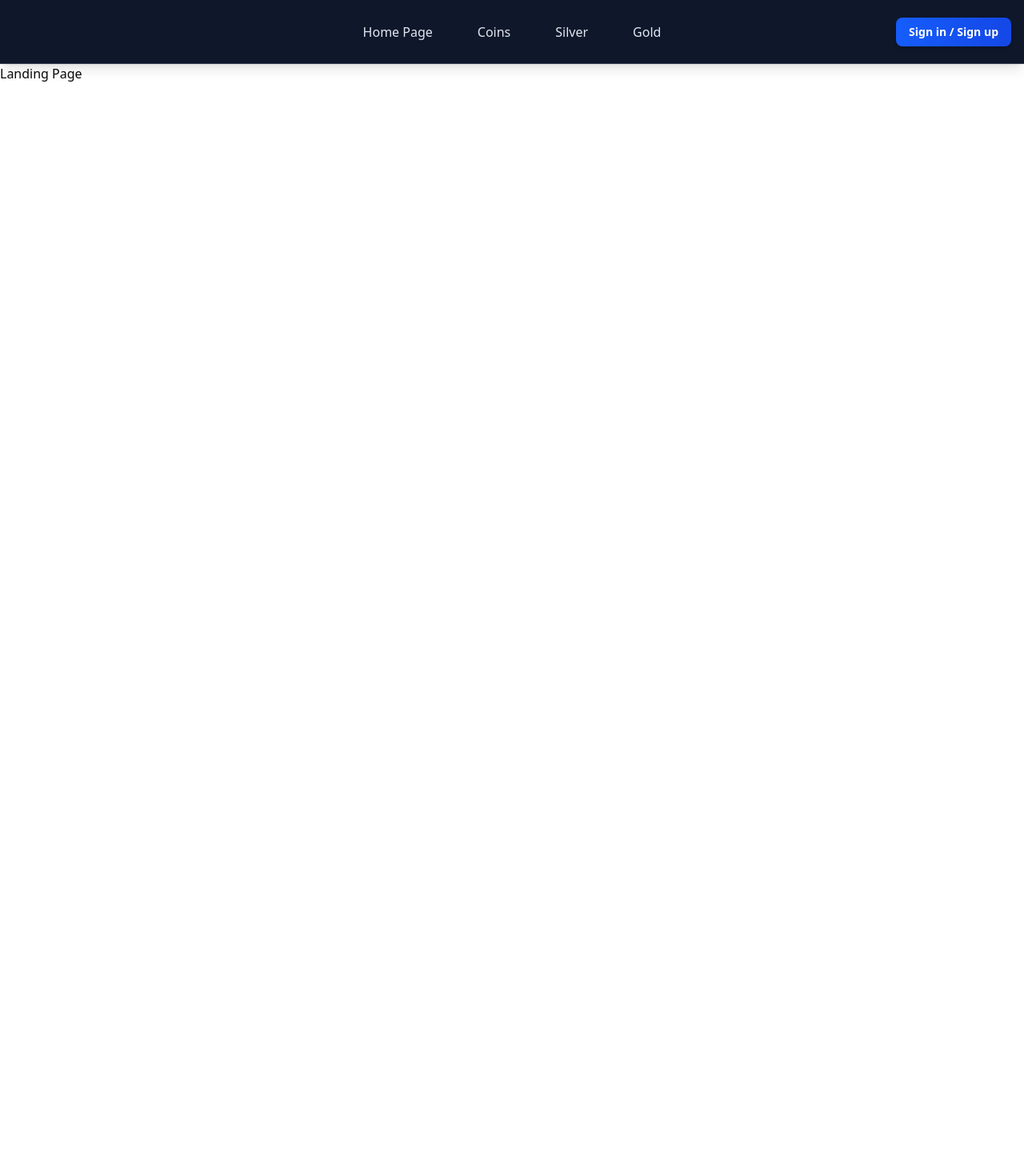
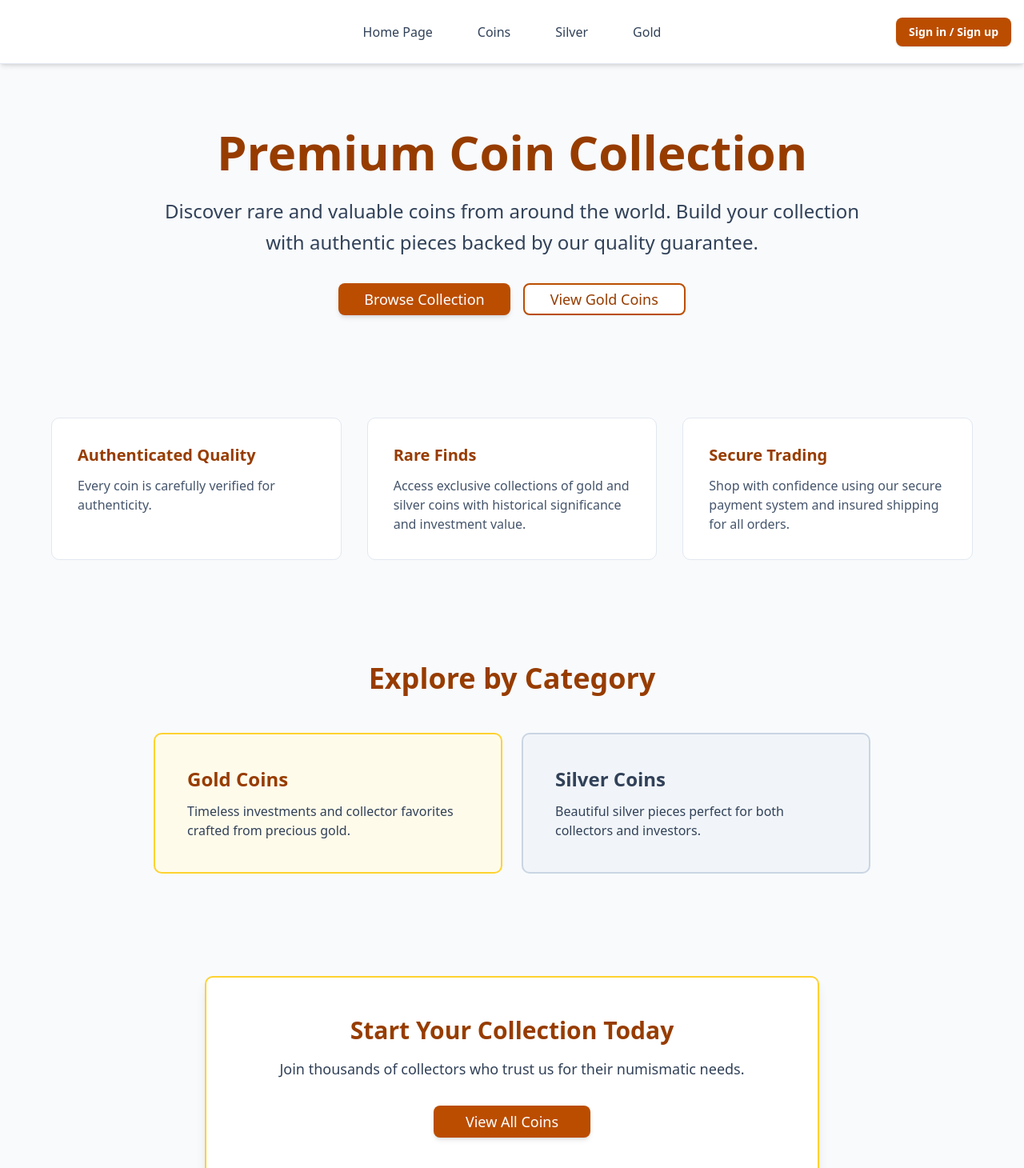
Before and after one commit to Jinxy2004/coin-store, a Next.js app: page / in a window 1280 px wide. Shown: the top 1460 px of the page at 80% size. Before the commit the page ends 800 px from the top, so only its background shows below. Built offline with nearby package versions, Linux system fonts and the light colour scheme; no server answers.

Commit message:
Spruced up landing page/matched nav bar.

```diff
--- a/app/page.tsx
+++ b/app/page.tsx
@@ -1,7 +1,120 @@
+import Link from "next/link";
+import { Button } from "@/components/ui/button";
+
 export default async function Home() {
   return (
-    <main>
-      <h1>Landing Page</h1>
+    <main className="min-h-screen bg-slate-50">
+      <section className="container mx-auto px-4 pt-20 pb-16">
+        <div className="max-w-4xl mx-auto text-center">
+          <h1 className="text-5xl md:text-6xl font-bold text-amber-800 mb-6">
+            Premium Coin Collection
+          </h1>
+          <p className="text-xl md:text-2xl text-slate-700 mb-8 leading-relaxed">
+            Discover rare and valuable coins from around the world. Build your
+            collection with authentic pieces backed by our quality guarantee.
+          </p>
+          <div className="flex flex-col sm:flex-row gap-4 justify-center">
+            <Button
+              asChild
+              size="lg"
+              className="bg-amber-700 hover:bg-amber-800 text-white text-lg px-8 shadow-md"
+            >
+              <Link href="/coins">Browse Collection</Link>
+            </Button>
+            <Button
+              asChild
+              size="lg"
+              variant="outline"
+              className="text-lg px-8 border-2 border-amber-700 text-amber-800 hover:bg-amber-50"
+            >
+              <Link href="/coins?type=gold">View Gold Coins</Link>
+            </Button>
+          </div>
+        </div>
+      </section>
+
+      <section className="container mx-auto px-4 py-16">
+        <div className="grid md:grid-cols-3 gap-8 max-w-6xl mx-auto">
+          <div className="bg-white p-8 rounded-lg border border-slate-200 hover:border-amber-400 hover:shadow-lg transition-all">
+            <h3 className="text-xl font-semibold text-amber-800 mb-3">
+              Authenticated Quality
+            </h3>
+            <p className="text-slate-600">
+              Every coin is carefully verified for authenticity.
+            </p>
+          </div>
+
+          <div className="bg-white p-8 rounded-lg border border-slate-200 hover:border-amber-400 hover:shadow-lg transition-all">
+            <h3 className="text-xl font-semibold text-amber-800 mb-3">
+              Rare Finds
+            </h3>
+            <p className="text-slate-600">
+              Access exclusive collections of gold and silver coins with
+              historical significance and investment value.
+            </p>
+          </div>
+
+          <div className="bg-white p-8 rounded-lg border border-slate-200 hover:border-amber-400 hover:shadow-lg transition-all">
+            <h3 className="text-xl font-semibold text-amber-800 mb-3">
+              Secure Trading
+            </h3>
+            <p className="text-slate-600">
+              Shop with confidence using our secure payment system and insured
+              shipping for all orders.
+            </p>
+          </div>
+        </div>
+      </section>
+
+      <section className="container mx-auto px-4 py-16">
+        <h2 className="text-3xl md:text-4xl font-bold text-center text-amber-800 mb-12">
+          Explore by Category
+        </h2>
+        <div className="grid md:grid-cols-2 gap-6 max-w-4xl mx-auto">
+          <Link href="/coins?type=gold" className="group">
+            <div className="bg-amber-50 p-10 rounded-lg border-2 border-amber-300 hover:border-amber-500 transition-all hover:shadow-lg">
+              <h3 className="text-2xl font-bold text-amber-800 mb-3 group-hover:text-amber-900 transition-colors">
+                Gold Coins
+              </h3>
+              <p className="text-slate-700">
+                Timeless investments and collector favorites crafted from
+                precious gold.
+              </p>
+            </div>
+          </Link>
+
+          <Link href="/coins?type=silver" className="group">
+            <div className="bg-slate-100 p-10 rounded-lg border-2 border-slate-300 hover:border-slate-400 transition-all hover:shadow-lg">
+              <h3 className="text-2xl font-bold text-slate-700 mb-3 group-hover:text-slate-800 transition-colors">
+                Silver Coins
+              </h3>
+              <p className="text-slate-700">
+                Beautiful silver pieces perfect for both collectors and
+                investors.
+              </p>
+            </div>
+          </Link>
+        </div>
+      </section>
+
+      <section className="container mx-auto px-4 py-16 pb-24">
+        <div className="max-w-3xl mx-auto text-center bg-white p-12 rounded-lg border-2 border-amber-300 shadow-lg">
+          <h2 className="text-3xl font-bold text-amber-800 mb-4">
+            Start Your Collection Today
+          </h2>
+          <p className="text-slate-700 mb-8 text-lg">
+            Join thousands of collectors who trust us for their numismatic
+            needs.
+          </p>
+          <Button
+            asChild
+            size="lg"
+            className="bg-amber-700 hover:bg-amber-800 text-white text-lg px-10 shadow-md"
+          >
+            <Link href="/coins">View All Coins</Link>
+          </Button>
+        </div>
+      </section>
     </main>
   );
 }
--- a/app/ui/coinsUI/CoinsList.tsx
+++ b/app/ui/coinsUI/CoinsList.tsx
@@ -27,7 +27,7 @@ export default function CoinsList({ coins }: { coins: Coin[] }) {
             <Link
               href={`../../coins/${coin.id}`}
               className={clsx(
-                "block p-3 rounded-md transition h-100 flex flex-col",
+                "p-3 rounded-md transition h-100 flex flex-col",
                 activeId === coin.id
                   ? "bg-blue-500 text-white"
                   : "bg-gray-100 hover:bg-gray-200",
--- a/app/ui/landingPage/NavBar.tsx
+++ b/app/ui/landingPage/NavBar.tsx
@@ -10,10 +10,10 @@ const Navbar = async () => {
 
   return (
     <>
-      <div className="w-full h-20 bg-slate-900 from-slate-900 via-slate-800 to-slate-900 sticky top-0 z-50 border-b border-slate-700 shadow-lg backdrop-blur-md">
+      <div className="w-full h-20 bg-white sticky top-0 z-50 border-b border-slate-200 shadow-md backdrop-blur-md">
         <div className="container mx-auto px-4 h-full">
           <div className="grid grid-cols-3 items-center h-full">
-            <ul className="col-start-2 justify-self-center hidden md:flex gap-x-8 text-slate-200 font-medium">
+            <ul className="col-start-2 justify-self-center hidden md:flex gap-x-8 text-slate-700 font-medium">
               <li>
                 <NavButton href="/">Home Page</NavButton>
               </li>
@@ -31,14 +31,14 @@ const Navbar = async () => {
             {isUserAuthenticated ? (
               <Button
                 asChild
-                className="justify-self-end bg-red-600 hover:bg-red-700 text-white font-semibold shadow-md hover:shadow-lg transition-all"
+                className="justify-self-end bg-red-600 hover:bg-red-700 text-white font-semibold shadow-sm hover:shadow-md transition-all"
               >
                 <LogoutLink>Logout</LogoutLink>
               </Button>
             ) : (
               <Button
                 asChild
-                className="justify-self-end bg-linear-to-r from-blue-600 to-blue-700 hover:from-blue-700 hover:to-blue-800 text-white font-semibold shadow-md hover:shadow-lg transition-all"
+                className="justify-self-end bg-amber-700 hover:bg-amber-800 text-white font-semibold shadow-sm hover:shadow-md transition-all"
               >
                 <Link href="/login">
                   <p>Sign in / Sign up</p>
--- a/components/ui/NavButton.tsx
+++ b/components/ui/NavButton.tsx
@@ -14,10 +14,10 @@ export default function NavButton({
   return (
     <Link
       {...linkProps}
-      className={`relative px-3 py-2 rounded-md transition-all duration-200 hover:text-white hover:bg-slate-700/50 active:scale-95 group ${className}`}
+      className={`relative px-3 py-2 rounded-md transition-all duration-200 hover:text-white hover:bg-slate-900/50 active:scale-95 group ${className}`}
     >
       {children}
-      <span className="absolute bottom-0 left-0 w-0 h-0.5 bg-gradient-to-r from-blue-500 to-purple-500 transition-all duration-300 group-hover:w-full" />
+      <span className="absolute bottom-0 left-0 w-0 h-0.5 bg-linear-to-r from-blue-500 to-purple-500 transition-all duration-300 group-hover:w-full" />
     </Link>
   );
 }
```
